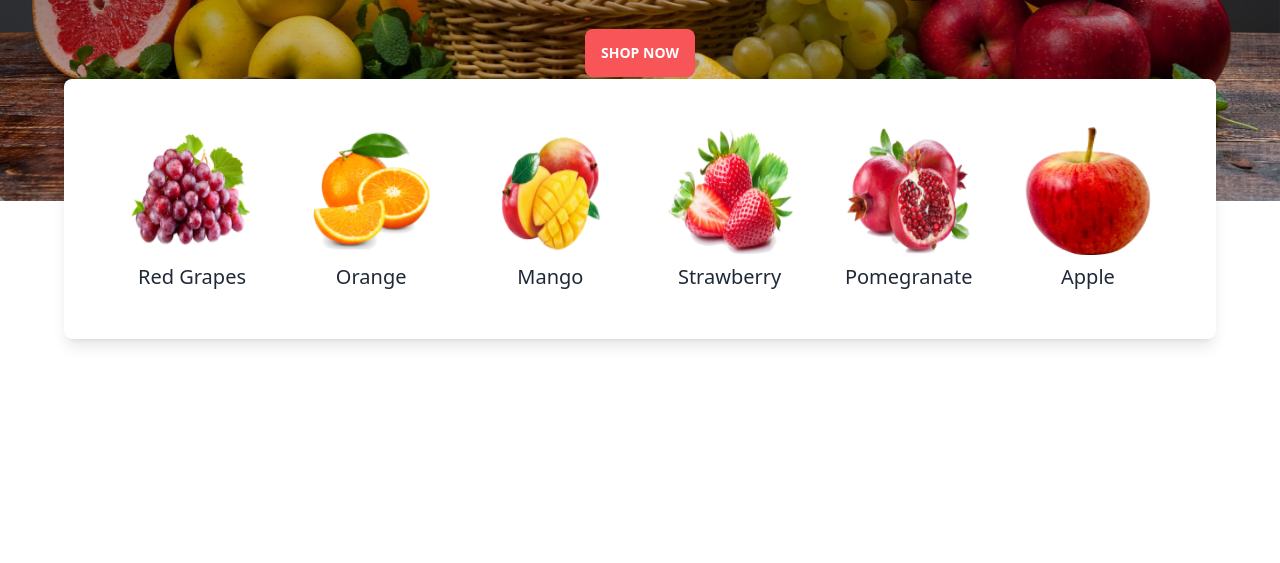
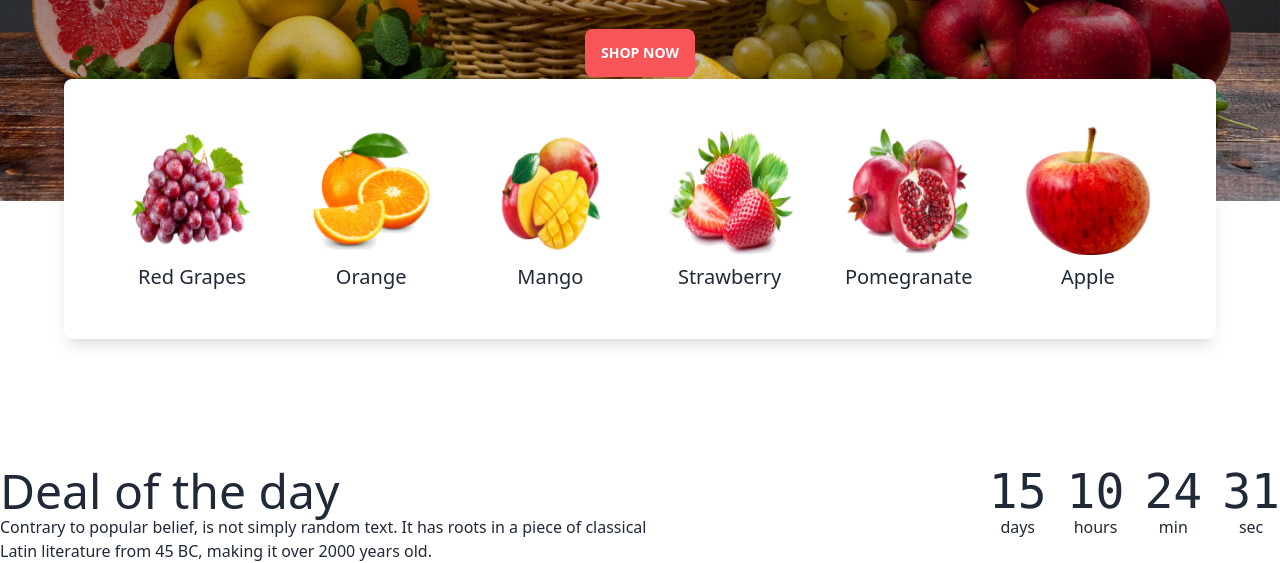
Before and after one commit to sadatcse/fruit-brust, a plain HTML site: page index.html in a window 1280 px wide. Shown: the part 536-1099 px from the top of the page. Before the commit the page ends 1003 px from the top, so only its background shows below. Drawn offline with nearby package versions, Linux system fonts and the light colour scheme; grey boxes are pictures that could not be loaded.

Commit message:
deal the day section

```diff
--- a/index.html
+++ b/index.html
@@ -167,7 +167,47 @@
 
 
     <main>
+        <!-- Deal the day section -->
 
+<section class="flex justify-between ">
+<div>
+<h3 class="text-5xl">Deal of the day</h3>
+<p>Contrary to popular belief, is not simply random text. It has roots in a piece of classical <br>
+    Latin literature from 45 BC, making it over 2000 years old.</p>
+</div>
+
+<div>
+    <div class="grid grid-flow-col gap-5 text-center auto-cols-max">
+        <div class="flex flex-col">
+          <span class="countdown font-mono text-5xl">
+            <span style="--value:15;"></span>
+          </span>
+          days
+        </div>
+        <div class="flex flex-col">
+          <span class="countdown font-mono text-5xl">
+            <span style="--value:10;"></span>
+          </span>
+          hours
+        </div>
+        <div class="flex flex-col">
+          <span class="countdown font-mono text-5xl">
+            <span style="--value:24;"></span>
+          </span>
+          min
+        </div>
+        <div class="flex flex-col">
+          <span class="countdown font-mono text-5xl">
+            <span style="--value:31;"></span>
+          </span>
+          sec
+        </div>
+      </div>
+</div>
+
+
+
+</section>
 
     </main>
 
```
